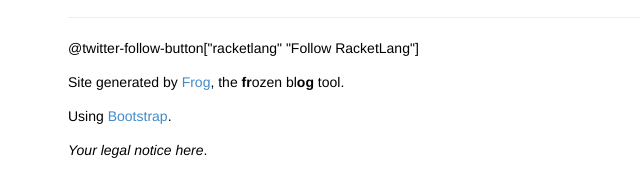
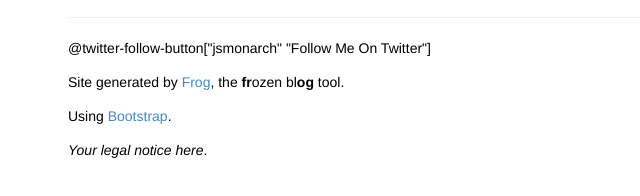
Before and after one commit to geoffreyvanwyk/roadsofcode.com, a plain HTML site: page _src/page-template.html in a window 1280 px wide. Shown: the part 492-688 px from the top of the page, 2-642 px from the left. Drawn offline with nearby package versions, Linux system fonts and the light colour scheme.

Commit message:
Changed twitter-follow-button to my Twitter username.

```diff
--- a/_src/page-template.html
+++ b/_src/page-template.html
@@ -93,7 +93,7 @@
       </div>
       <footer>
         <hr />
-        <p>@twitter-follow-button["racketlang" "Follow RacketLang"]</p>
+        <p>@twitter-follow-button["jsmonarch" "Follow Me On Twitter"]</p>
         <p>Site generated
         by <a href="https://github.com/greghendershott/frog">Frog</a>,
         the <strong>fr</strong>ozen bl<strong>og</strong> tool.</p>
```
